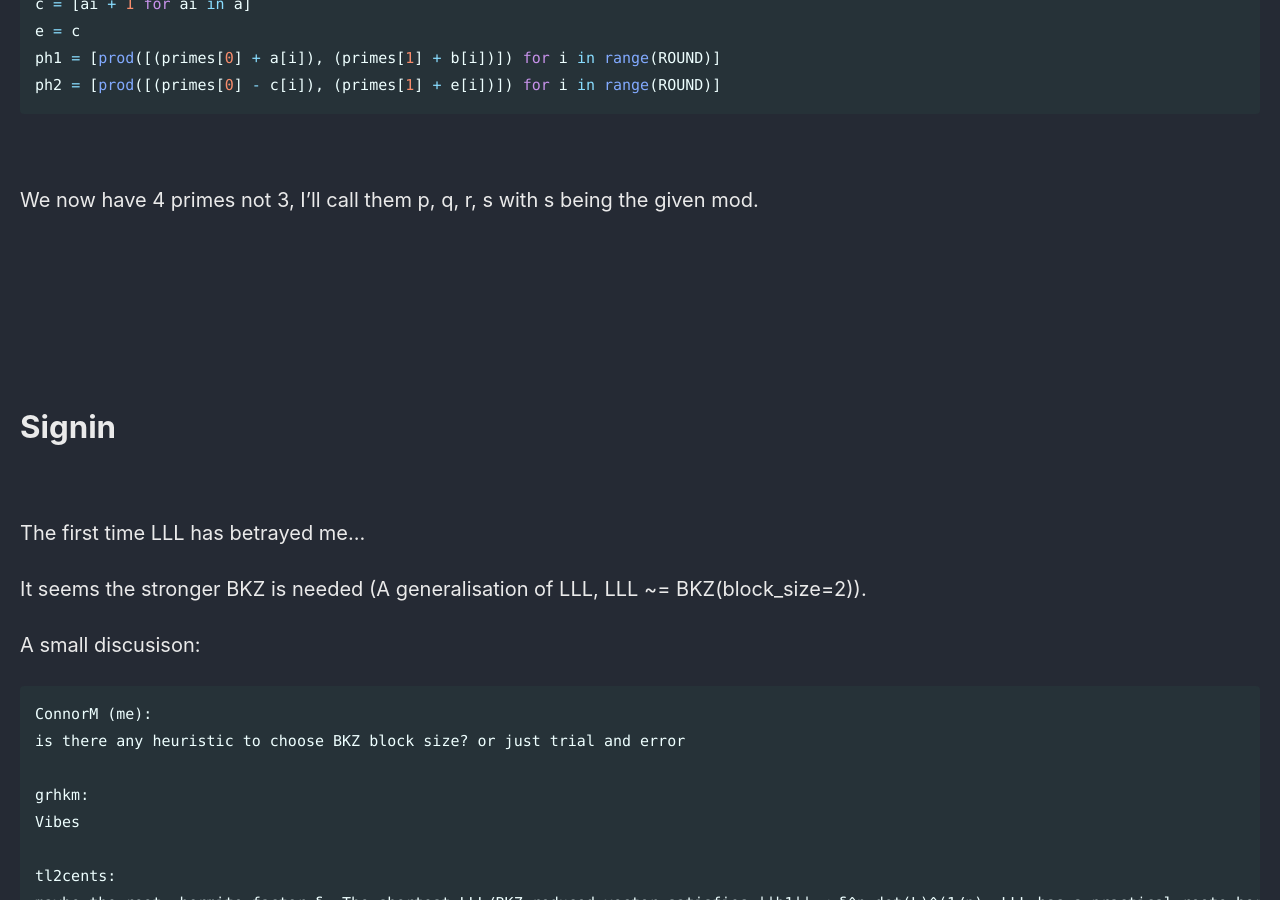
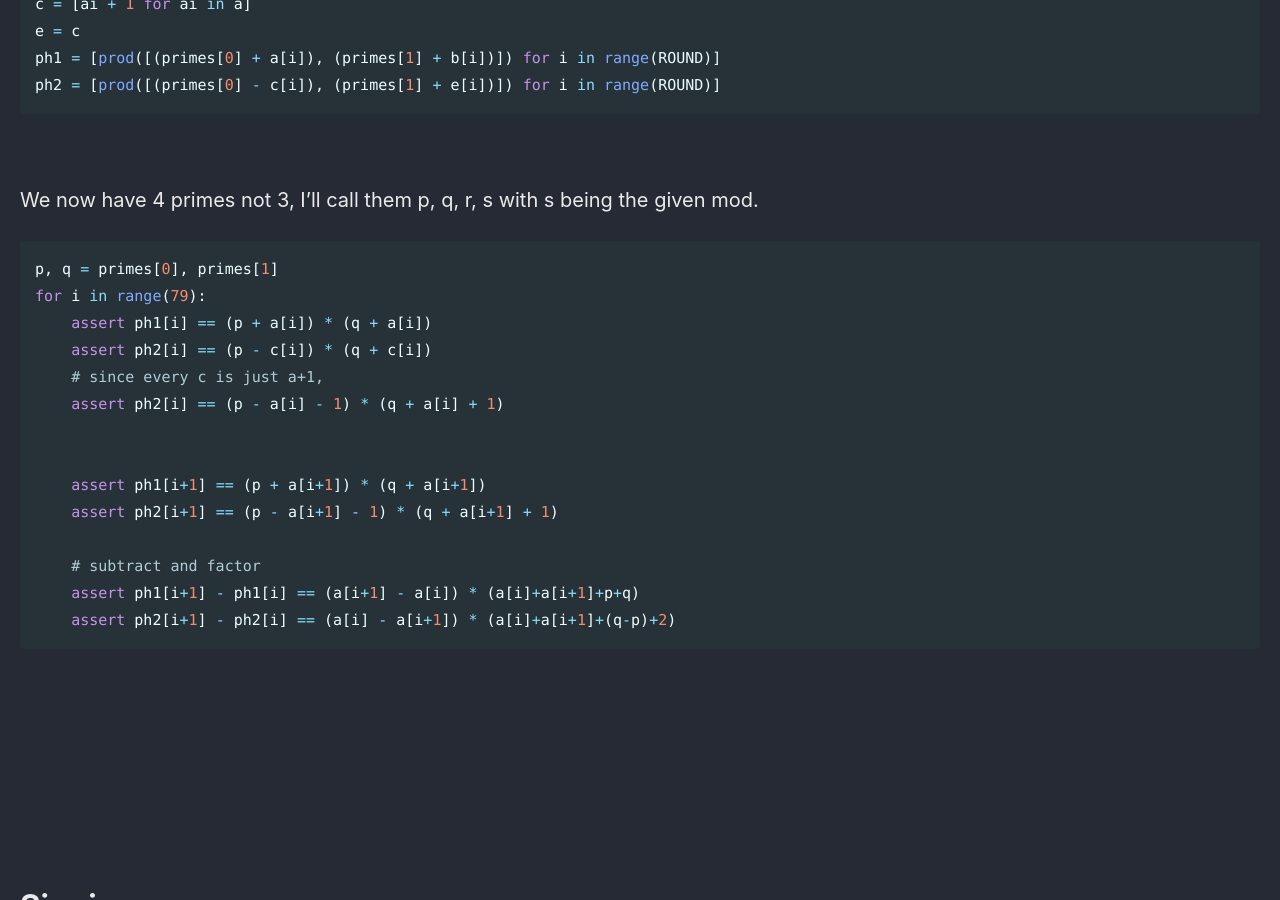
Before and after one commit to Connor-McCartney/Connor-McCartney.github.io, a Jekyll site: the page built from _pages/cryptography/other/0CTF2024.md, in a window 1280 px wide and 900 px high, scrolled down 5431 px. Built offline with Jekyll 4.4.1, drawn with Linux system fonts in a browser that asks for light colours; cached includes are drawn as plain includes.

Commit message:
Update 0CTF2024.md

````diff
--- a/_pages/cryptography/other/0CTF2024.md
+++ b/_pages/cryptography/other/0CTF2024.md
@@ -223,6 +223,43 @@ ph2 = [prod([(primes[0] - c[i]), (primes[1] + e[i])]) for i in range(ROUND)]
 
 We now have 4 primes not 3, I'll call them p, q, r, s with s being the given mod.
 
+```python
+p, q = primes[0], primes[1]
+for i in range(79):
+    assert ph1[i] == (p + a[i]) * (q + a[i])
+    assert ph2[i] == (p - c[i]) * (q + c[i])
+    # since every c is just a+1,
+    assert ph2[i] == (p - a[i] - 1) * (q + a[i] + 1)
+
+
+    assert ph1[i+1] == (p + a[i+1]) * (q + a[i+1])
+    assert ph2[i+1] == (p - a[i+1] - 1) * (q + a[i+1] + 1)
+
+    # subtract and factor
+    assert ph1[i+1] - ph1[i] == (a[i+1] - a[i]) * (a[i]+a[i+1]+p+q)
+    assert ph2[i+1] - ph2[i] == (a[i] - a[i+1]) * (a[i]+a[i+1]+(q-p)+2)
+```
+
+<br>
+
+
+
+
+
+
+
+
+
+
+
+
+
+
+
+
+
+
+
 
 <br>
 
````
